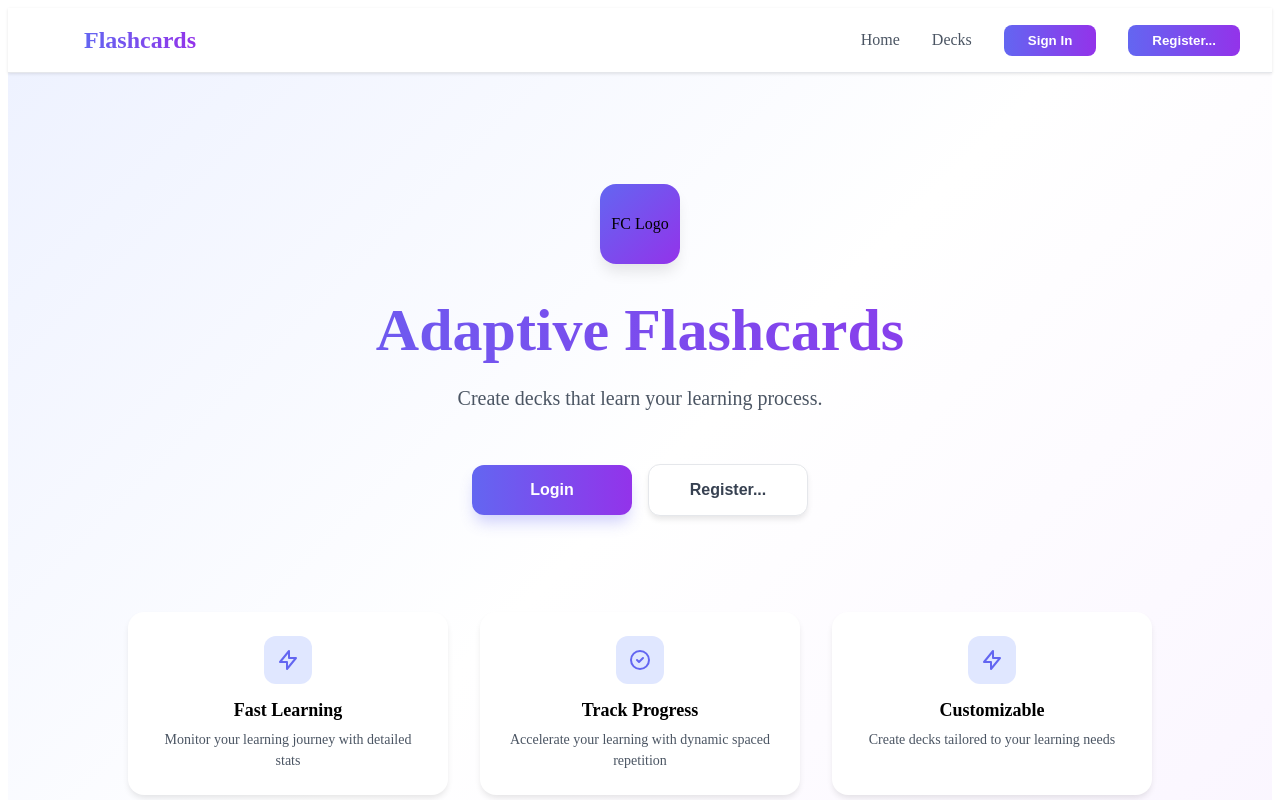
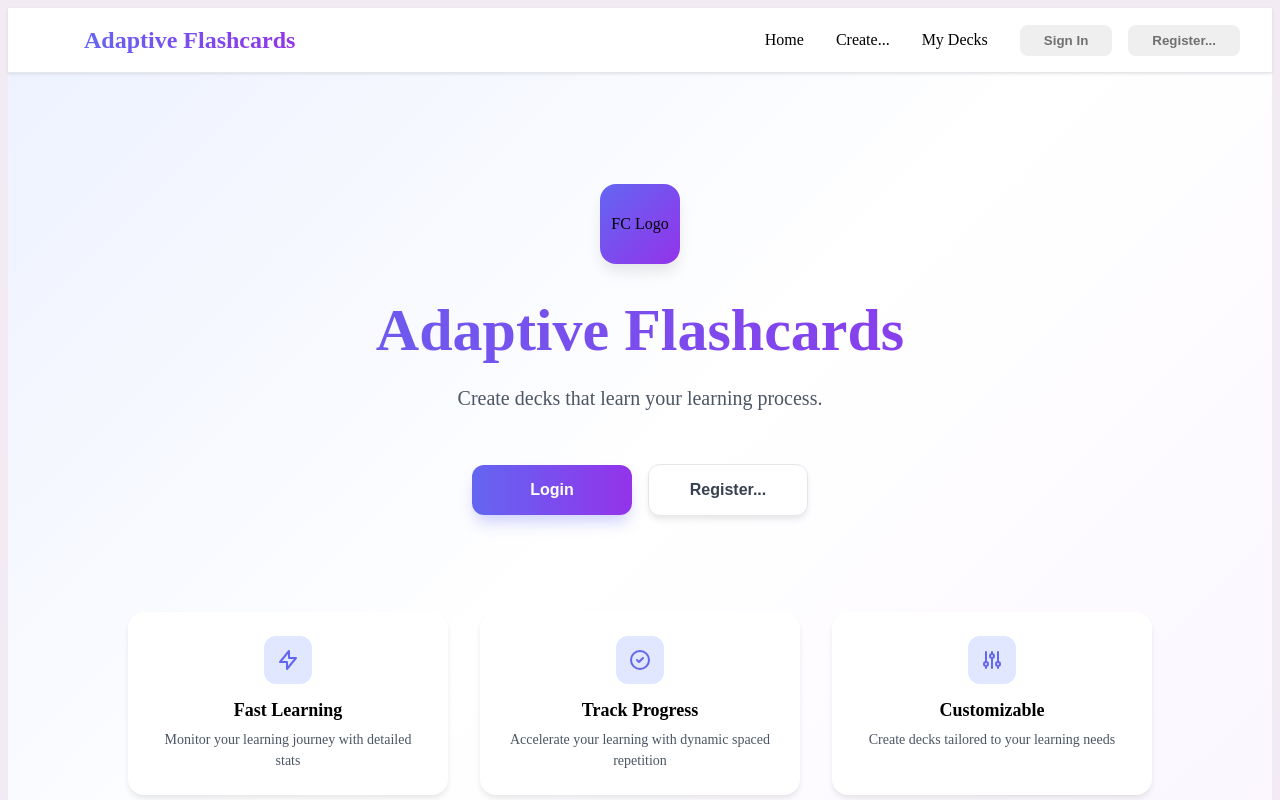
Before and after one commit to mikewng/adaptive-flashcards, a Next.js app in the folder frontend/flashcards-fe/: page / in a window 1280 px wide. Shown: the top 800 px of the page. Built offline with nearby package versions, Linux system fonts and the light colour scheme.

Commit message:
navbar addition changes

```diff
--- a/frontend/flashcards-fe/src/app/App.scss
+++ b/frontend/flashcards-fe/src/app/App.scss
@@ -1,3 +1,7 @@
 :root {
     --primary-color: #6852D6
 }
+
+body {
+    background-color: rgb(243, 235, 244);
+}
--- a/frontend/flashcards-fe/src/app/components/Navbar.jsx
+++ b/frontend/flashcards-fe/src/app/components/Navbar.jsx
@@ -1,19 +1,31 @@
 import "./Navbar.scss"
+import { useNavigationContext } from "../context/useNavigationContext";
 
 const Navbar = () => {
+    const { setNavState } = useNavigationContext();
+
     return (
         <nav className="fc-navbar-cpnt-wrapper">
             <div className="fc-navbar-content">
                 <div className="fc-navbar-brand">
                     <svg className="fc-navbar-icon" fill="none" stroke="currentColor" viewBox="0 0 24 24">
                     </svg>
-                    <span className="fc-navbar-title">Flashcards</span>
+                    <span className="fc-navbar-title">Adaptive Flashcards</span>
                 </div>
                 <div className="fc-navbar-links">
-                    <a href="#" className="fc-nav-link">Home</a>
-                    <a href="#" className="fc-nav-link">Decks</a>
-                    <button className="fc-nav-button">Sign In</button>
-                    <button className="fc-nav-button">Register...</button>
+                    <div className="fc-nav-option" onClick={() => setNavState("Home")}>
+                        <div className="fc-nav-link">Home</div>
+                    </div>
+                    <div className="fc-nav-option">
+                        <div className="fc-nav-link">Create...</div>
+                    </div>
+                    <div className="fc-nav-option" onClick={() => setNavState("Decks")}>
+                        <div className="fc-nav-link">My Decks</div>
+                    </div>
+                    <div className="fc-nav-account-container">
+                        <button className="fc-nav-button">Sign In</button>
+                        <button className="fc-nav-button">Register...</button>
+                    </div>
                 </div>
             </div>
         </nav>
--- a/frontend/flashcards-fe/src/app/components/Navbar.scss
+++ b/frontend/flashcards-fe/src/app/components/Navbar.scss
@@ -22,7 +22,6 @@
             .fc-navbar-icon {
                 width: 32px;
                 height: 32px;
-                color: #6366f1;
             }
 
             .fc-navbar-title {
@@ -44,31 +43,35 @@
                 display: none;
             }
 
+            .fc-nav-option {
+                display: flex;
+                gap: 0.5rem;
+                cursor: pointer;
+
                 .fc-nav-link {
-                color: #4b5563;
                     text-decoration: none;
                     font-weight: 500;
-                transition: color 0.2s ease;
-
-                &:hover {
-                    color: #6366f1;
                 }
             }
 
+            .fc-nav-account-container {
+                display: flex;
+                gap: 1rem;
+
                 .fc-nav-button {
                     padding: 0.5rem 1.5rem;
-                background: linear-gradient(90deg, #6366f1 0%, #9333ea 100%);
-                color: white;
+                    color: rgb(112, 112, 112);
                     border: none;
                     border-radius: 0.5rem;
                     font-weight: 600;
-                cursor: pointer;
                     transition: transform 0.2s ease;
 
                     &:hover {
                         transform: scale(1.05);
+                        cursor: pointer;
                     }
                 }
             }
         }
     }
+}
--- a/frontend/flashcards-fe/src/app/layout.js
+++ b/frontend/flashcards-fe/src/app/layout.js
@@ -5,7 +5,7 @@ export default function RootLayout({ children }) {
   return (
     <html lang="en">
       <head>
-        <title>Mike Wang</title>
+        <title>Adaptive Flashcards</title>
       </head>
       <body>
         {children}
--- a/frontend/flashcards-fe/src/app/screens/landing/Landing.jsx
+++ b/frontend/flashcards-fe/src/app/screens/landing/Landing.jsx
@@ -45,7 +45,7 @@ const Landing = ({ }) => {
                         description={"Create decks tailored to your learning needs"}
                         svgComponent={
                             <svg fill="none" stroke="currentColor" viewBox="0 0 24 24">
-                                <path strokeLinecap="round" strokeLinejoin="round" strokeWidth={2} d="M13 10V3L4 14h7v7l9-11h-7z" />
+                                <path strokeLinecap="round" strokeLinejoin="round" strokeWidth={2} d="M12 6V4m0 2a2 2 0 100 4m0-4a2 2 0 110 4m-6 8a2 2 0 100-4m0 4a2 2 0 110-4m0 4v2m0-6V4m6 6v10m6-2a2 2 0 100-4m0 4a2 2 0 110-4m0 4v2m0-6V4" />
                             </svg>
                         }
                     />
--- a/frontend/flashcards-fe/src/app/screens/layout/BaseLayout.scss
+++ b/frontend/flashcards-fe/src/app/screens/layout/BaseLayout.scss
@@ -6,6 +6,4 @@
     .fc-screen-container {
         flex: 1;
     }
-
-
 }
```
Lines whose indentation alone changed are shown as unchanged.
